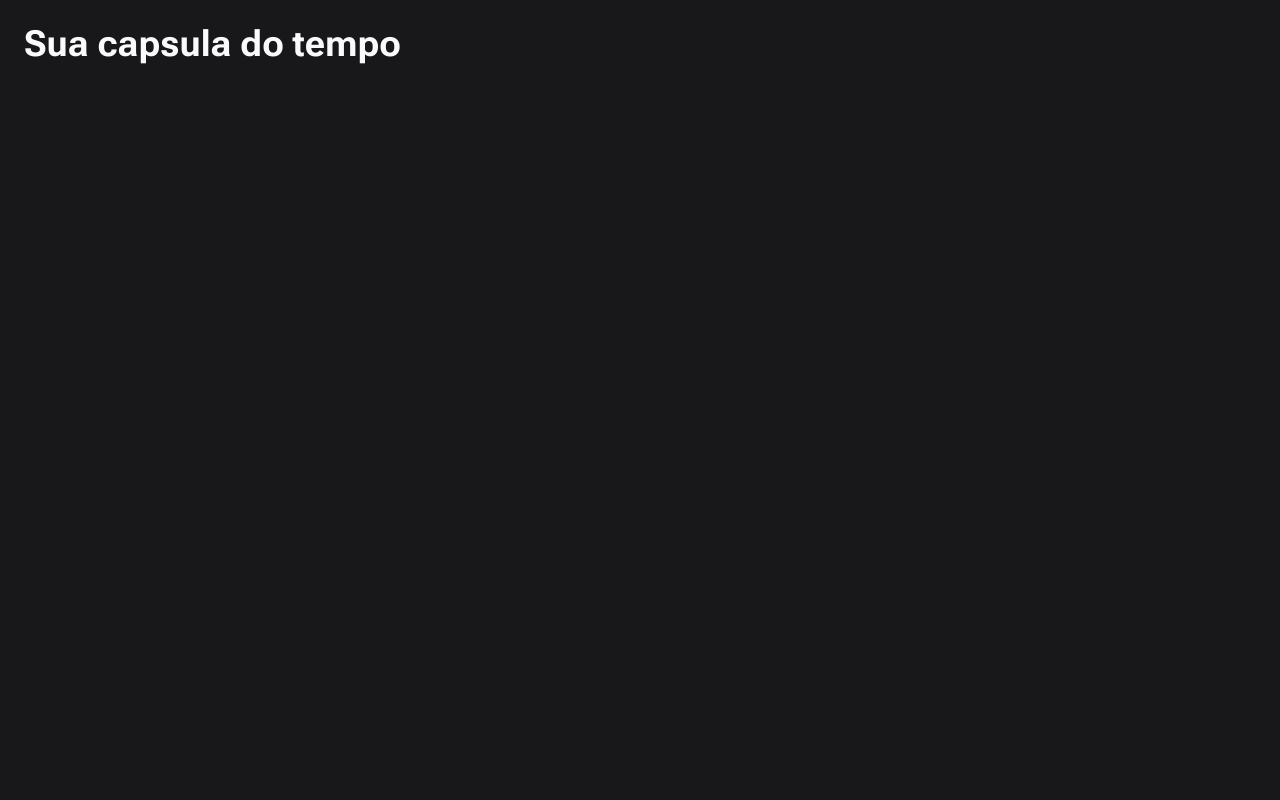
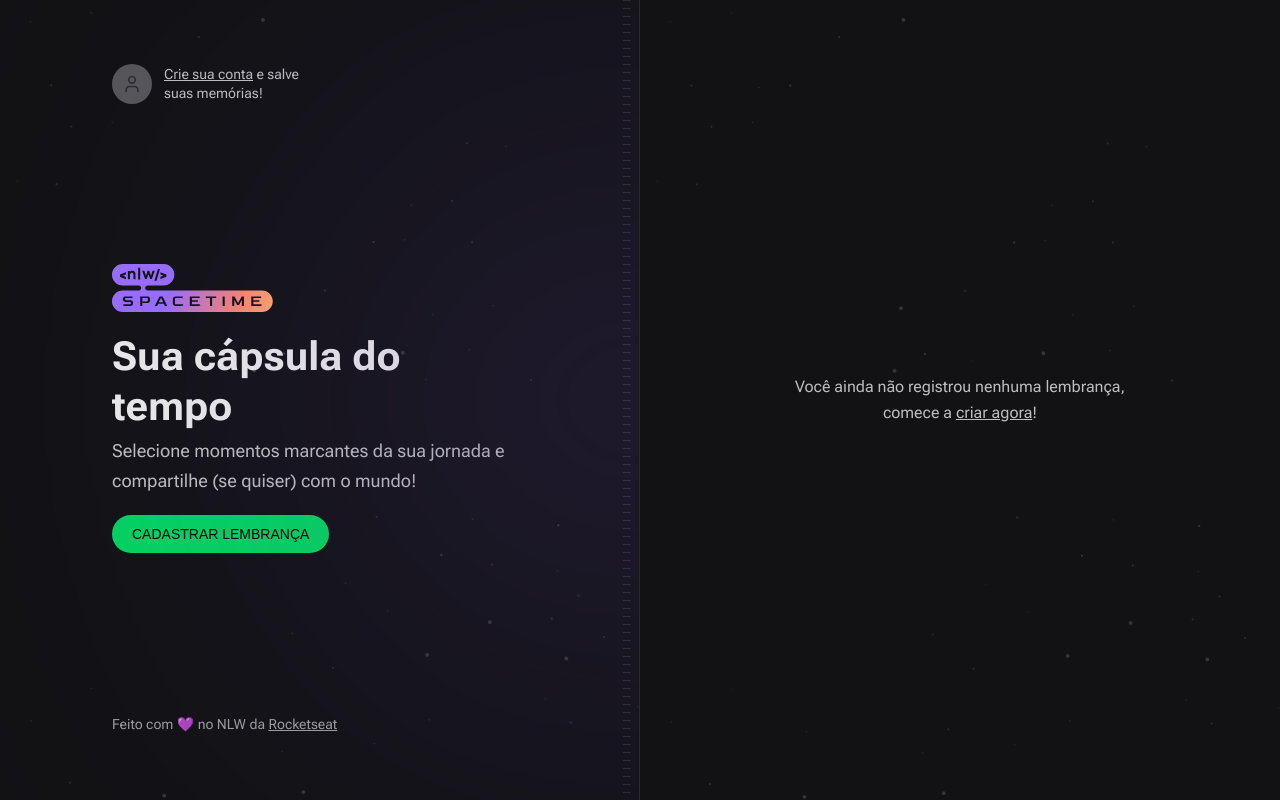
Before and after one commit to gustavotassi/nlw-spacetime, a Next.js app in the folder web/: page / in a window 1280 px wide. Built offline with nearby package versions, Linux system fonts and the light colour scheme; a web font is replaced by a local one.

Commit message:
feat(web): add static landing page

```diff
--- a/web/src/app/page.tsx
+++ b/web/src/app/page.tsx
@@ -1,7 +1,80 @@
+import { User } from 'lucide-react'
+import Image from 'next/image'
+import nlwLogo from '../assets/nlw-spacetime-logo.svg'
+
 export default function Home() {
   return (
-    <div className="h-screen bg-zinc-900 p-6 text-zinc-50">
-      <h1 className="text-4xl font-bold">Sua capsula do tempo</h1>
-    </div>
+    <main className="grid min-h-screen grid-cols-2">
+      {/* Left */}
+      <div className="relative flex flex-col items-start justify-between overflow-hidden border-r border-white/10 bg-[url(../assets/bg-stars.svg)] bg-cover px-28 py-16">
+        {/* Blur */}
+        <div className="absolute right-0 top-1/2 h-[288px] w-[526px] -translate-y-1/2 translate-x-1/2 rounded-full bg-purple-700 opacity-50 blur-full" />
+
+        {/* Stripes */}
+        <div className="absolute bottom-0 right-2 top-0 w-2 bg-stripes" />
+
+        {/* Sign In */}
+        <a
+          href=""
+          className="flex items-center gap-3 text-left transition-colors hover:text-gray-50"
+        >
+          <div className="flex h-10 w-10 items-center justify-center rounded-full bg-gray-400">
+            <User className="h-5 w-5 text-gray-500" />
+          </div>
+
+          <p className="max-w-[140px] text-sm leading-snug">
+            <span className="underline">Crie sua conta</span> e salve suas
+            memórias!
+          </p>
+        </a>
+
+        {/* Hero */}
+        <div className="space-y-5">
+          <Image src={nlwLogo} alt="NLW Spacetime" />
+          <div className="max-w-[420px] space-y-1">
+            <h1 className="text-5xl font-bold leading-tight text-gray-50">
+              Sua cápsula do tempo
+            </h1>
+            <p className="text-lg leading-relaxed">
+              Selecione momentos marcantes da sua jornada e compartilhe (se
+              quiser) com o mundo!
+            </p>
+          </div>
+
+          <a
+            className="inline-block rounded-full bg-green-500 px-5 py-3 font-alt text-sm uppercase leading-none text-black transition-colors hover:bg-green-600"
+            href=""
+          >
+            CADASTRAR LEMBRANÇA
+          </a>
+        </div>
+
+        {/* Copyright */}
+        <div className="text-sm leading-relaxed text-gray-200">
+          Feito com 💜 no NLW da{' '}
+          <a
+            target="_blank"
+            rel="noreferrer"
+            className="underline hover:text-gray-100"
+            href="https://rocketseat.com.br"
+          >
+            Rocketseat
+          </a>
+        </div>
+      </div>
+
+      {/* Right */}
+      <div className="flex flex-col bg-[url(../assets/bg-stars.svg)] bg-cover p-16 ">
+        <div className="flex flex-1 items-center justify-center">
+          <p className="w-[360px] text-center leading-relaxed">
+            Você ainda não registrou nenhuma lembrança, comece a{' '}
+            <a href="" className="underline hover:text-gray-50">
+              criar agora
+            </a>
+            !
+          </p>
+        </div>
+      </div>
+    </main>
   )
 }
```
